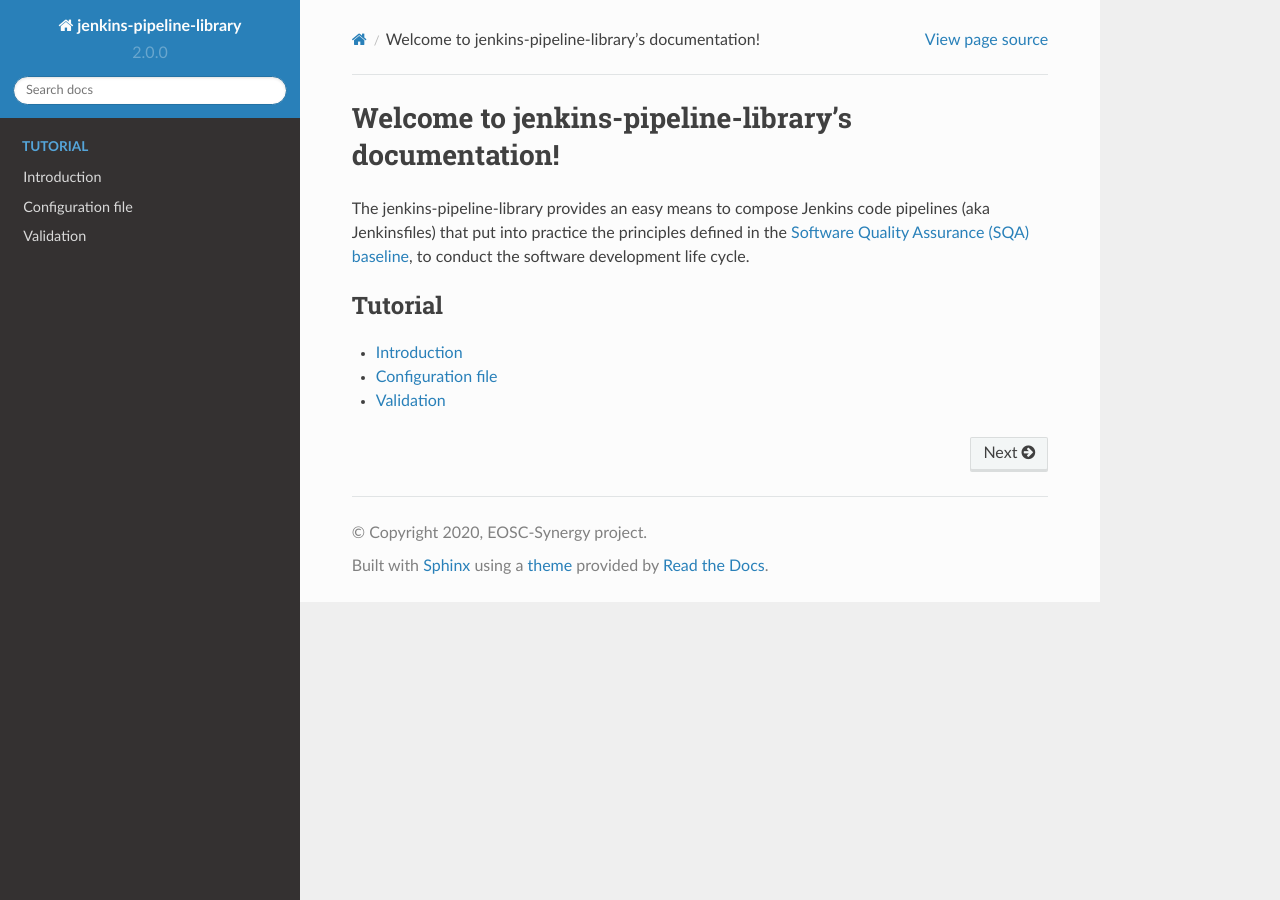
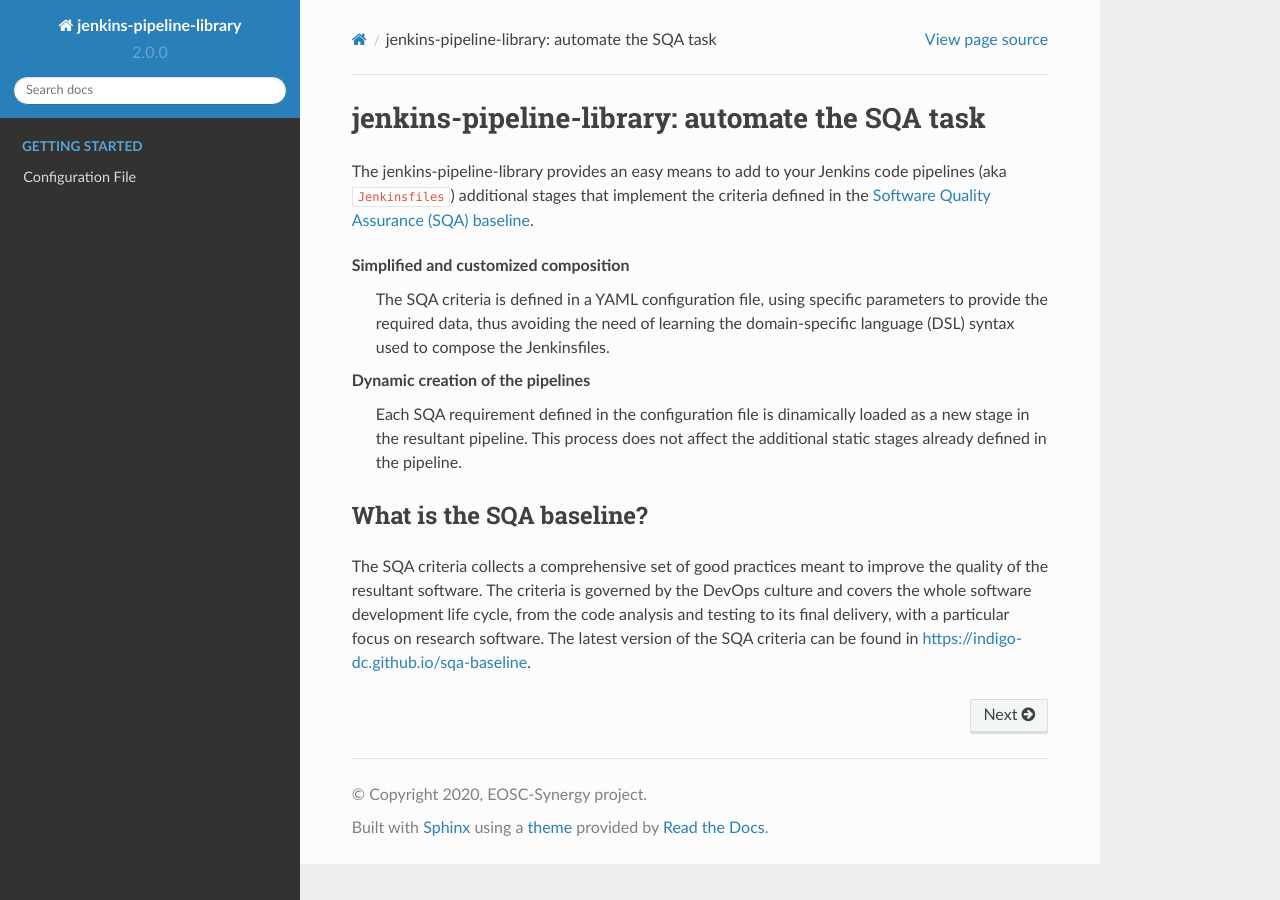
Before and after one commit to indigo-dc/jenkins-pipeline-library, a Sphinx documentation site: the page built from docs/index.rst, in a window 1280 px wide. Built offline with Sphinx 7.4.7 and the Read the Docs theme 2.0.0, drawn with Linux system fonts in a browser that asks for light colours.

Commit message:
Configuration file explained

```diff
--- a/docs/index.rst
+++ b/docs/index.rst
@@ -3,20 +3,59 @@
    You can adapt this file completely to your liking, but it should at least
    contain the root `toctree` directive.
 
-Welcome to jenkins-pipeline-library's documentation!
-====================================================
-The jenkins-pipeline-library provides an easy means to compose Jenkins
-code pipelines (aka Jenkinsfiles) that put into practice the principles
-defined in the `Software Quality Assurance (SQA) baseline
-<https://github.com/indigo-dc/sqa-baseline>`_, to conduct the software
-development life cycle.
+jenkins-pipeline-library: automate the SQA task
+===============================================
+The jenkins-pipeline-library provides an easy means to add to your Jenkins
+code pipelines (aka ``Jenkinsfiles``) additional stages that implement the
+criteria defined in the `Software Quality Assurance (SQA) baseline
+<https://github.com/indigo-dc/sqa-baseline>`_.
 
-.. toctree::
-   :maxdepth: 2
+Simplified and customized composition
+  The SQA criteria is defined in a YAML configuration file, using specific
+  parameters to provide the required data, thus avoiding the need of
+  learning the domain-specific language (DSL) syntax used to compose the
+  Jenkinsfiles.
+
+Dynamic creation of the pipelines
+  Each SQA requirement defined in the configuration file is dinamically
+  loaded as a new stage in the resultant pipeline. This process does not
+  affect the additional static stages already defined in the pipeline.
+
+What is the SQA baseline?
+-------------------------
+The SQA criteria collects a comprehensive set of good practices meant to
+improve the quality of the resultant software. The criteria is governed by the
+DevOps culture and covers the whole software development life cycle, from the
+code analysis and testing to its final delivery, with a particular focus on
+research software. The latest version of the SQA criteria can be found in
+`<https://indigo-dc.github.io/sqa-baseline>`_.
+
+.. The Software Quality Assurance baseline
+.. ---------------------------------------
+.. The SQA criteria collects a comprehensive set of good practices meant to
+.. improve the quality of the resultant software. The criteria is governed by the
+.. DevOps culture and covers the whole software development life cycle, from the
+.. code analysis and testing to its final delivery, with a particular focus on
+.. research software. The latest version of the SQA criteria can be found in
+.. `<https://indigo-dc.github.io/sqa-baseline>`_.
+..
+.. The jenkins-library-pipeline
+.. ----------------------------
+.. The jenkins-pipeline-library implements the aforementioned requirements from
+.. the SQA baseline in order to simplify the task of developing quality software
+.. in research. To this end, the library relies on the Jenkins' Pipeline-as-Code
+.. capabilities to dinamically compose customized workflows --aka pipelines or
+.. ``Jenkinsfile``-- that are executed for every change in the source code.
+..
+.. Consequently, the jenkins-pipeline-library hides the complexity of the
+.. domain-specific language (DSL) syntax used in the Jenkisfiles, providing the
+.. users with the possibility of describing the relevant information --needed to
+.. analyze, build, deploy, test and deliver the application-- through a YAML-based
+.. file.
 
 .. toctree::
    :maxdepth: 1
-   :glob:
-   :caption: Tutorial
+   :hidden:
+   :caption: Getting started
 
-   user/tutorial
+   /user/config_file
```
Also changed, not shown: docs/user/config_file.rst (added, +136 -0 lines), docs/user/tutorial.rst (deleted, +0 -62 lines).
